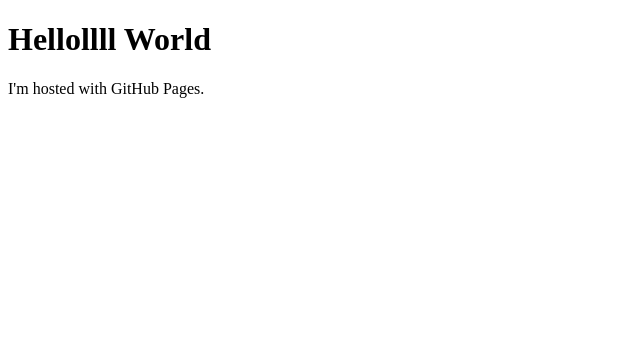
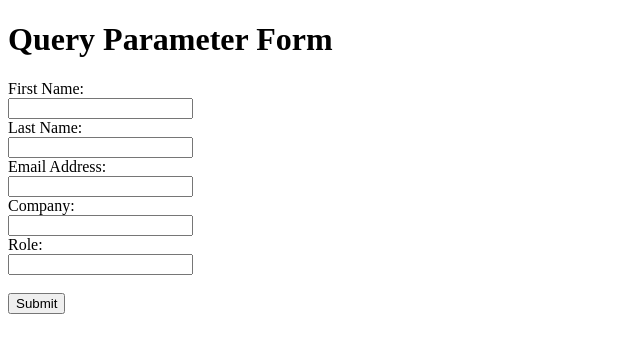
Before and after one commit to welcome-layton/welcome-layton, a plain HTML site: page index.html in a window 1280 px wide. Shown: the whole page, without its empty margins (0-640 px from the left). Drawn offline with Linux system fonts and the light colour scheme.

Commit message:
Update index.html
first test of test form

```diff
--- a/index.html
+++ b/index.html
@@ -1,7 +1,48 @@
 <!DOCTYPE html>
 <html>
+<head>
+    <title>Query Parameter Form</title>
+</head>
 <body>
-<h1>Hellollll World</h1>
-<p>I'm hosted with GitHub Pages.</p>
+    <h1>Query Parameter Form</h1>
+    <form>
+        <label for="firstName">First Name:</label><br>
+        <input type="text" id="firstName" name="firstName"><br>
+        <label for="lastName">Last Name:</label><br>
+        <input type="text" id="lastName" name="lastName"><br>
+        <label for="emailAddress">Email Address:</label><br>
+        <input type="text" id="emailAddress" name="emailAddress"><br>
+        <label for="company">Company:</label><br>
+        <input type="text" id="company" name="company"><br>
+        <label for="role">Role:</label><br>
+        <input type="text" id="role" name="role"><br><br>
+        <input type="submit" value="Submit">
+    </form>
+
+    <script>
+        // Get the query string from the URL
+        var queryString = window.location.search;
+
+        // Remove the '?' character at the beginning of the query string
+        queryString = queryString.substring(1);
+
+        // Split the query string into an array of individual parameters
+        var queryParams = queryString.split("&");
+
+        // Loop through each parameter in the array
+        for (var i = 0; i < queryParams.length; i++) {
+            // Split the parameter into the parameter name and value
+            var param = queryParams[i].split("=");
+            var paramName = param[0];
+            var paramValue = param[1];
+
+            // Decode the query parameter value using the decodeURIComponent() function
+            paramValue = decodeURIComponent(paramValue);
+
+            // Set the value of the form field with the corresponding name
+            // to the decoded value of the query parameter
+            document.getElementById(paramName).value = paramValue;
+        }
+    </script>
 </body>
 </html>
```
